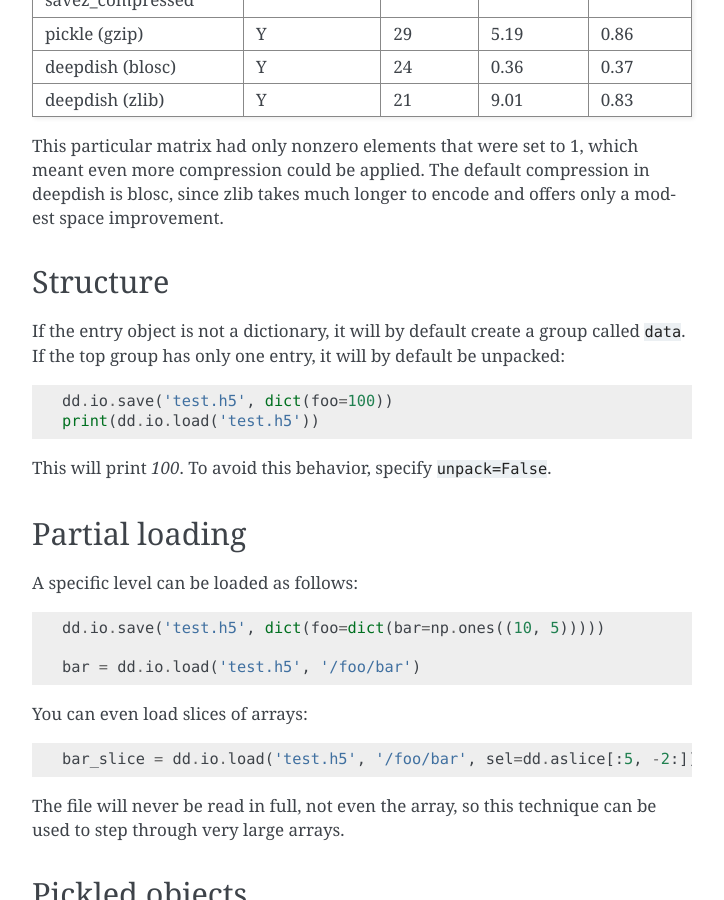
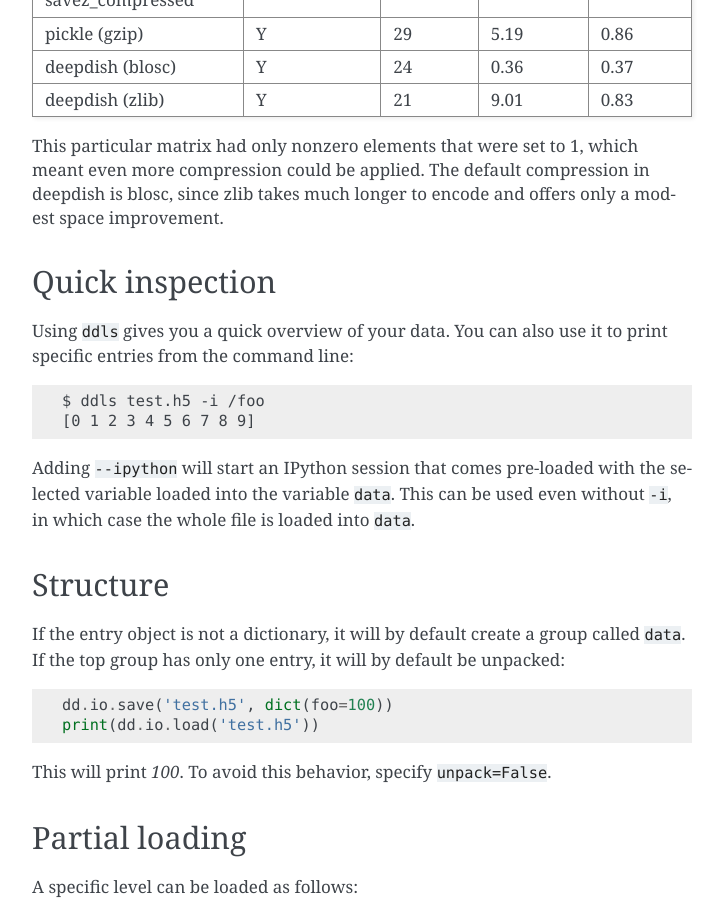
Before and after one commit to uchicago-cs/deepdish, a Sphinx documentation site: the page built from doc/source/io.rst, in a window 1280 px wide and 900 px high, scrolled down 3847 px. Shown: the whole window, without its empty margins (388-1112 px from the left). Built offline with Sphinx 7.4.7, drawn with Linux system fonts in a browser that asks for light colours.

Commit message:
DOC: Added -i and --ipython to IO docs

```diff
--- a/doc/source/io.rst
+++ b/doc/source/io.rst
@@ -180,6 +180,18 @@ meant even more compression could be applied. The default compression in
 deepdish is blosc, since zlib takes much longer to encode and offers only a
 modest space improvement.
 
+Quick inspection
+----------------
+Using ``ddls`` gives you a quick overview of your data. You can also use it to
+print specific entries from the command line::
+
+    $ ddls test.h5 -i /foo
+    [0 1 2 3 4 5 6 7 8 9]
+
+Adding ``--ipython`` will start an IPython session that comes pre-loaded
+with the selected variable loaded into the variable ``data``. This can be used
+even without ``-i``, in which case the whole file is loaded into ``data``.
+
 Structure
 ---------
 If the entry object is not a dictionary, it will by default create a group called
```
